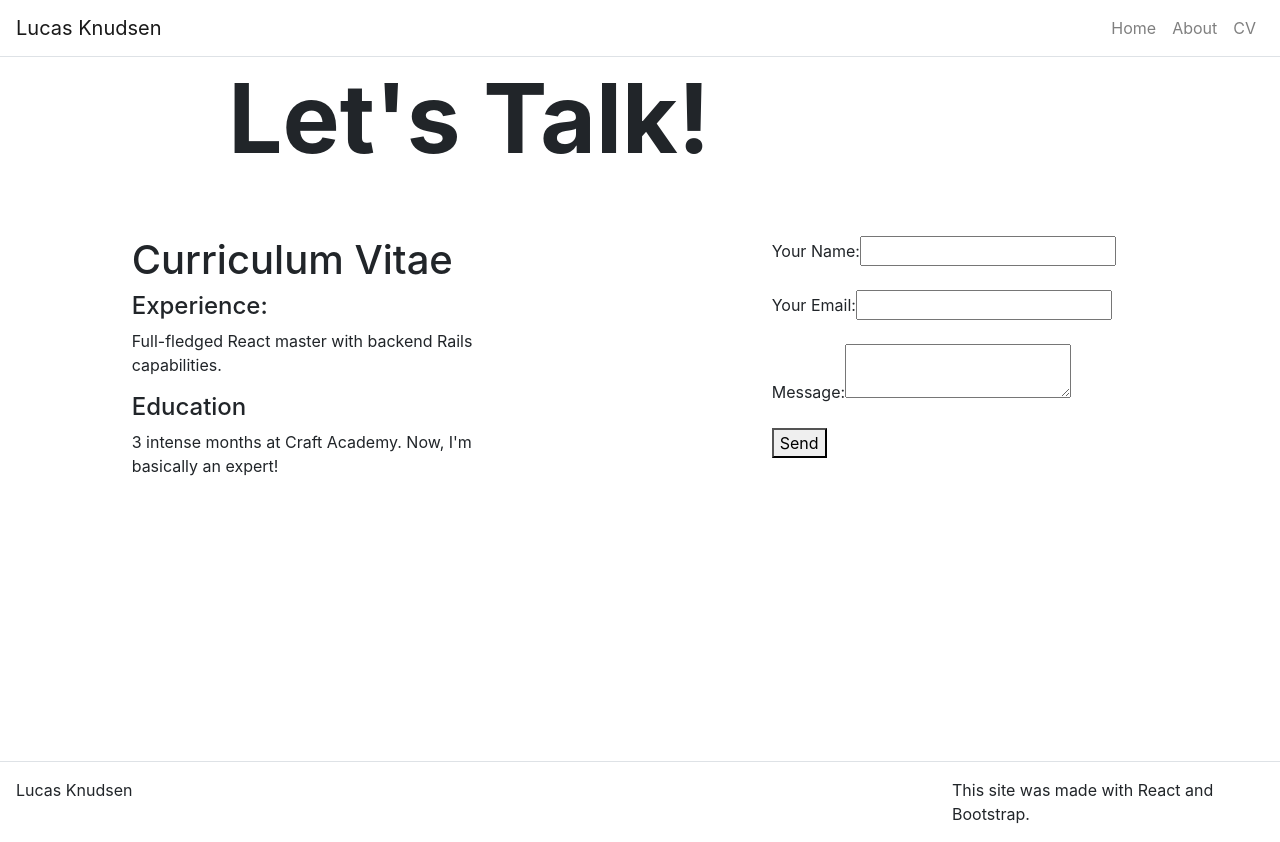
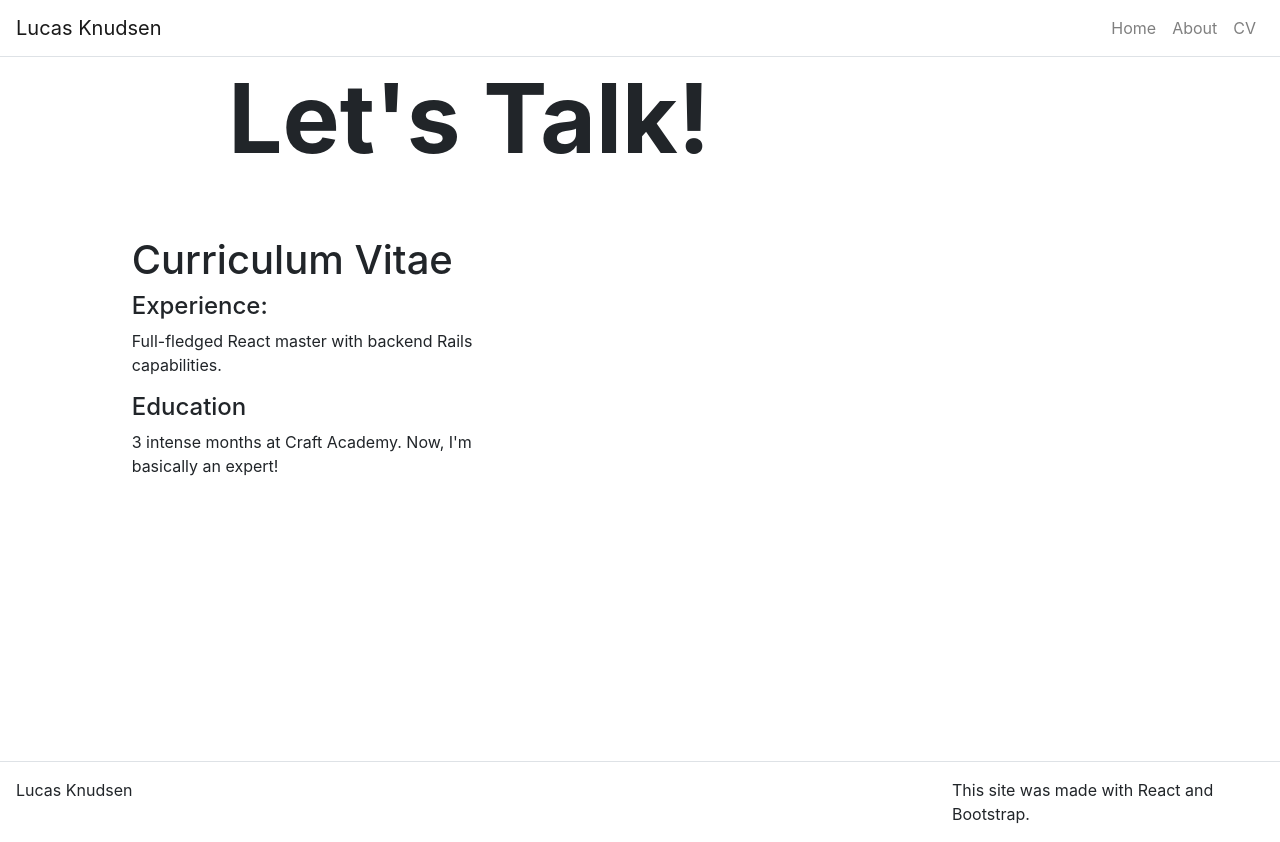
Before and after one commit to LucasKnudsen/react_portfolio, a React (Create React App) app: page /cv in a window 1280 px wide. Built offline with nearby package versions, Linux system fonts and the light colour scheme.

Commit message:
Netlify fix part 2

```diff
--- a/src/components/ContactForm.jsx
+++ b/src/components/ContactForm.jsx
@@ -1,72 +1,72 @@
-import React, { Component } from "react";
+// import React, { Component } from "react";
 
-const encode = (data) => {
-    return Object.keys(data)
-    .map((key) => encodeURIComponent(key) + "=" + encodeURIComponent(data[key]))
-    .join("&");
-};
+// const encode = (data) => {
+//     return Object.keys(data)
+//     .map((key) => encodeURIComponent(key) + "=" + encodeURIComponent(data[key]))
+//     .join("&");
+// };
 
-class ContactForm extends Component {
-    constructor(props) {
-        super(props);
-        this.state = { name: "", email: "", message: "" };
-    };
+// class ContactForm extends Component {
+//     constructor(props) {
+//         super(props);
+//         this.state = { name: "", email: "", message: "" };
+//     };
 
-    handleSubmit = (e) => {
-        fetch("/", {
-            method: "POST",
-            headers: { "Content-Type": "application/x-www-form-urlencoded" },
-            body: encode({ "form-name": "contact", ...this.state }),
-            }).then(() => alert("Success!"))
-            .catch((error) => alert(error));
+//     handleSubmit = (e) => {
+//         fetch("/", {
+//             method: "POST",
+//             headers: { "Content-Type": "application/x-www-form-urlencoded" },
+//             body: encode({ "form-name": "contact", ...this.state }),
+//             }).then(() => alert("Success!"))
+//             .catch((error) => alert(error));
 
-        e.preventDefault();
-    };
+//         e.preventDefault();
+//     };
 
-    handleChange = (e) => this.setState({ [e.target.name]: e.target.value });
+//     handleChange = (e) => this.setState({ [e.target.name]: e.target.value });
 
-    render() {
-        const { name, email, message } = this.state;
-        return (
-            <form id="contact-form" onSubmit={this.handleSubmit} netlify name="contact">
-                <input type="hidden" name="form-name" value="contact" />
-                <p>
-                    <label>
-                        Your Name:
-                        <input
-                            type="text"
-                            name="name"
-                            value={name}
-                            onChange={this.handleChange}
-                        />
-                    </label>
-                </p>
-                <p>
-                    <label>
-                        Your Email:
-                        <input
-                            type="email"
-                            name="email"
-                            value={email}
-                            onChange={this.handleChange}
-                        />
-                    </label>
-                </p>
-                <p>
-                    <label>
-                        Message:
-                        <textarea
-                            name="message"
-                            value={message}
-                            onChange={this.handleChange}
-                        />
-                    </label>
-                </p>
-                <p>
-                    <button type="submit">Send</button>
-                </p>
-            </form>
-        )
-    }
-}
-export default ContactForm
+//     render() {
+//         const { name, email, message } = this.state;
+//         return (
+//             <form id="contact-form" onSubmit={this.handleSubmit} netlify name="contact">
+//                 <input type="hidden" name="form-name" value="contact" />
+//                 <p>
+//                     <label>
+//                         Your Name:
+//                         <input
+//                             type="text"
+//                             name="name"
+//                             value={name}
+//                             onChange={this.handleChange}
+//                         />
+//                     </label>
+//                 </p>
+//                 <p>
+//                     <label>
+//                         Your Email:
+//                         <input
+//                             type="email"
+//                             name="email"
+//                             value={email}
+//                             onChange={this.handleChange}
+//                         />
+//                     </label>
+//                 </p>
+//                 <p>
+//                     <label>
+//                         Message:
+//                         <textarea
+//                             name="message"
+//                             value={message}
+//                             onChange={this.handleChange}
+//                         />
+//                     </label>
+//                 </p>
+//                 <p>
+//                     <button type="submit">Send</button>
+//                 </p>
+//             </form>
+//         )
+//     }
+// }
+// export default ContactForm
--- a/src/pages/About.jsx
+++ b/src/pages/About.jsx
@@ -36,7 +36,7 @@
           </Content>
         </Col>
         <Col>
-        <img className="l-card-image" src={pineapple}/>
+        <img className="l-card-image" src={pineapple} alt="Pineapple"/>
         </Col>
       </Row>
     </Container>
--- a/src/pages/CV.jsx
+++ b/src/pages/CV.jsx
@@ -6,7 +6,7 @@
 
 import Hero from '../components/Hero'
 import Content from '../components/Content'
-import ContactForm from '../components/ContactForm'
+// import ContactForm from '../components/ContactForm'
 
 class CV extends React.Component {
   constructor(props) {
@@ -40,7 +40,7 @@
             </Col>
             <Col >
             <Content>
-              <ContactForm />
+              {/* <ContactForm /> */}
             </Content>
             </Col>
           </Row>
```
Also changed, not shown: 1 other file (tests, documents, lock files or other folders).
